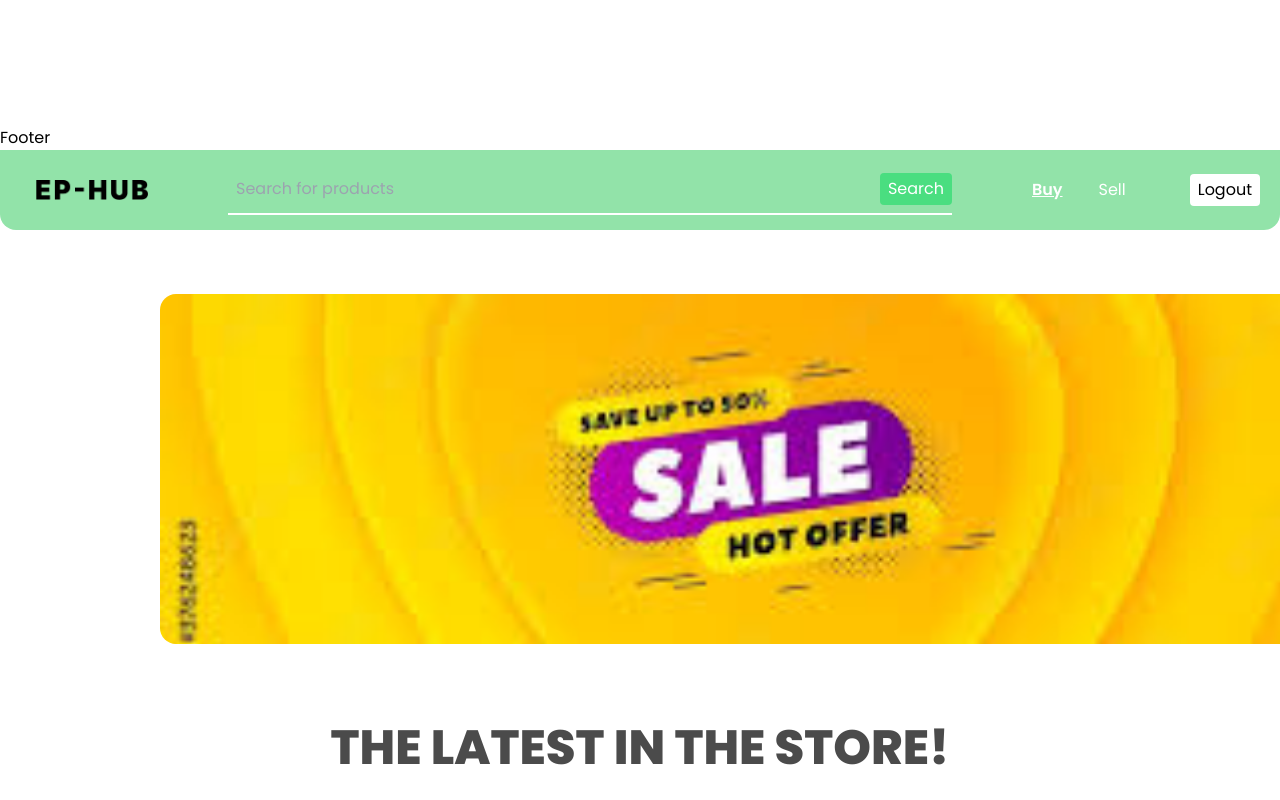
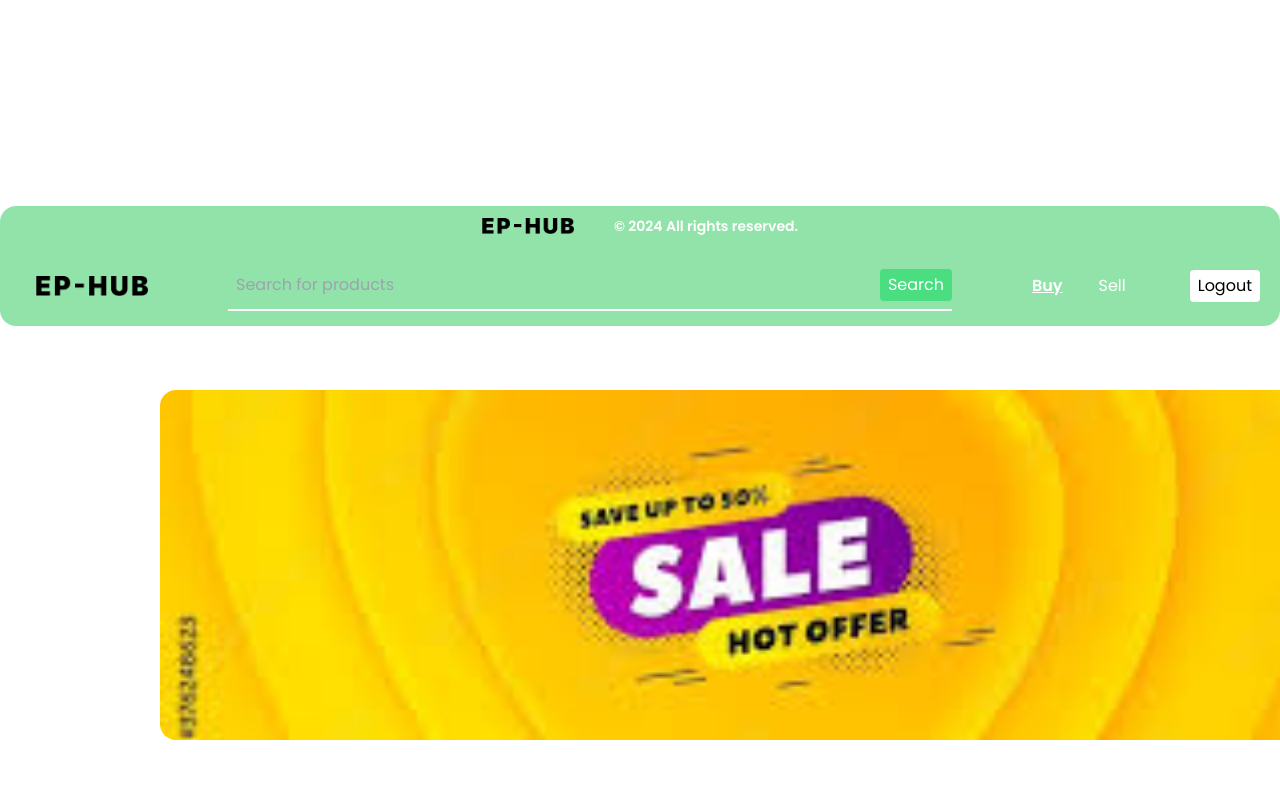
Before and after one commit to ElzaAnnThomas/EP-HUB-Frontend, a React (Vite) app: page / in a window 1280 px wide. Shown: the part 1800-2600 px from the top of the page. Built offline with nearby package versions, Linux system fonts and the light colour scheme.

Commit message:
footer set

```diff
--- a/src/Components/Footer.jsx
+++ b/src/Components/Footer.jsx
@@ -1,9 +1,13 @@
-import React from 'react'
+
+import logo from '../assets/Ep-Hub.png'; // replace with the path to your logo
 
 const Footer = () => {
   return (
-    <div>Footer</div>
-  )
-}
+    <footer className="bg-[#92E3A9] h-10 overflow-hidden bottom-0 mt-20 mb-0 text-white p-4 flex flex-row items-center justify-center gap-10 rounded-t-2xl">
+      <img src={logo} alt="Company Logo" className="h-4 inline-block" />
+      <p className='text-sm font-semibold'>&copy; 2024 All rights reserved.</p>
+    </footer>
+  );
+};
 
-export default Footer
+export default Footer;
```
